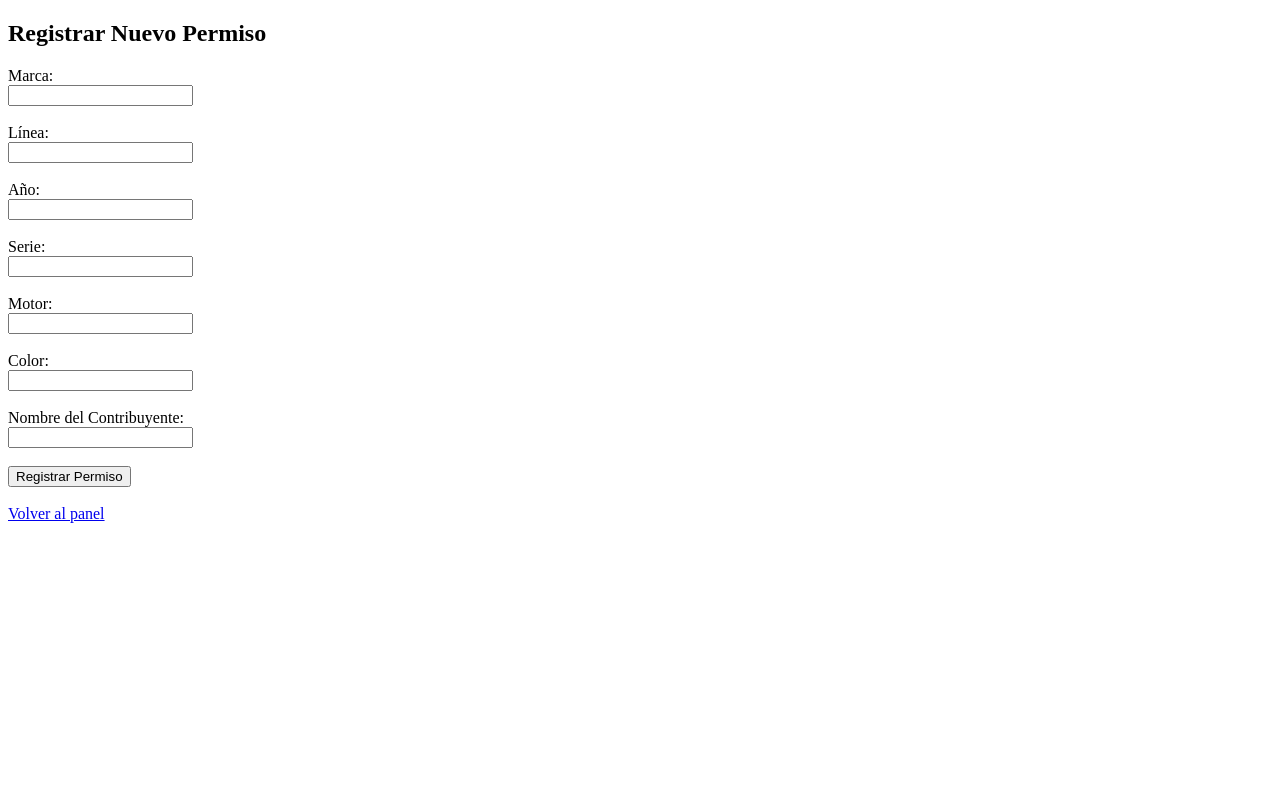
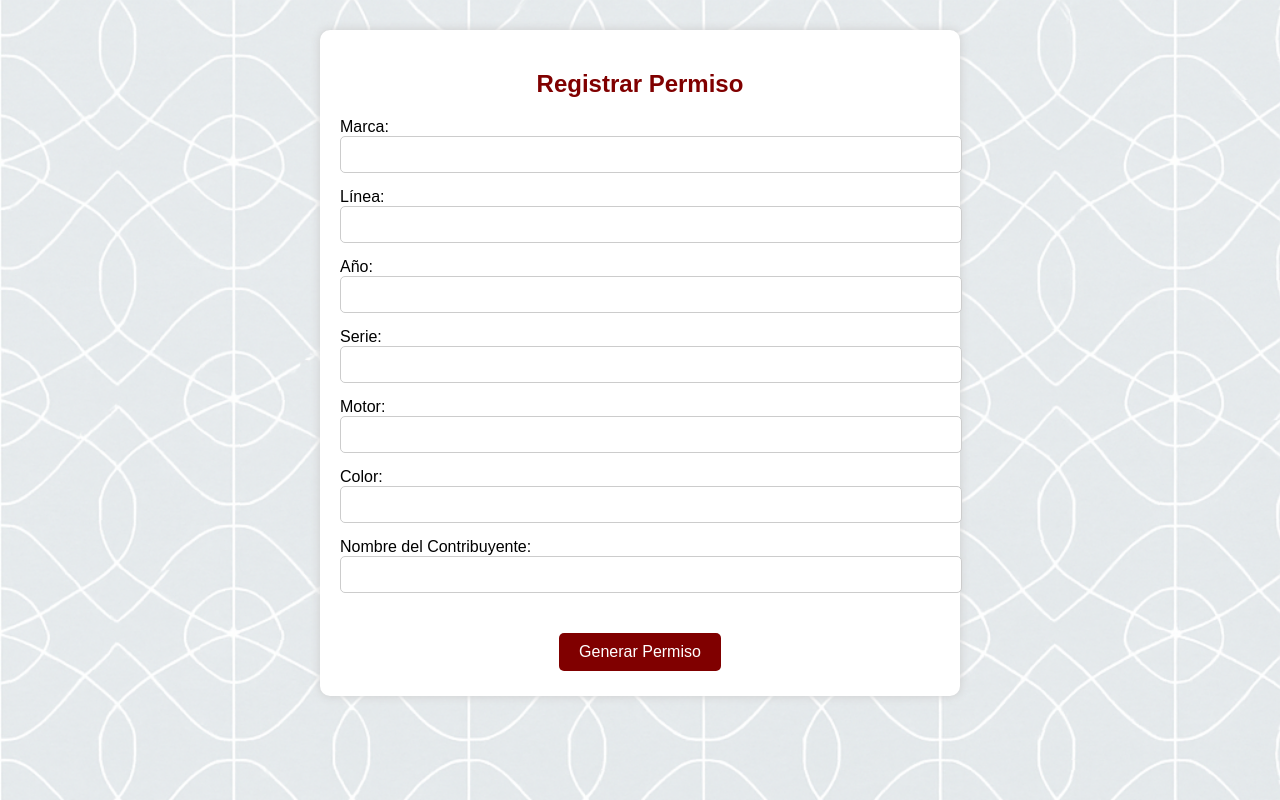
Before and after one commit to Gsr1989/Guerrero, a Flask app: page /registrar in a window 1280 px wide. Run offline with Flask 3, Linux system fonts and the light colour scheme.

Commit message:
Update formulario_guerrero.html

```diff
--- a/templates/formulario_guerrero.html
+++ b/templates/formulario_guerrero.html
@@ -2,38 +2,39 @@
 <html lang="es">
 <head>
     <meta charset="UTF-8">
-    <title>Registrar Permiso - Guerrero</title>
+    <title>Registrar Permiso Guerrero</title>
     <meta name="viewport" content="width=device-width, initial-scale=1">
+    <link rel="stylesheet" href="{{ url_for('static', filename='css/style.css') }}">
 </head>
-<body>
-    <h2>Registrar Nuevo Permiso</h2>
+<body style="background-image: url('{{ url_for('static', filename='img/fondo_grecas.png') }}'); background-size: cover;">
+<div class="container">
+    <h2>Registrar Permiso</h2>
+    <form method="POST">
+        <label>Marca:</label>
+        <input type="text" name="marca" required>
 
-    <form method="POST" action="{{ url_for('formulario_guerrero') }}">
-        <label>Marca:</label><br>
-        <input type="text" name="marca" required><br><br>
+        <label>Línea:</label>
+        <input type="text" name="linea" required>
 
-        <label>Línea:</label><br>
-        <input type="text" name="linea" required><br><br>
+        <label>Año:</label>
+        <input type="text" name="anio" required>
 
-        <label>Año:</label><br>
-        <input type="text" name="año" required><br><br>
+        <label>Serie:</label>
+        <input type="text" name="serie" required>
 
-        <label>Serie:</label><br>
-        <input type="text" name="serie" required><br><br>
+        <label>Motor:</label>
+        <input type="text" name="motor" required>
 
-        <label>Motor:</label><br>
-        <input type="text" name="motor" required><br><br>
+        <label>Color:</label>
+        <input type="text" name="color" required>
 
-        <label>Color:</label><br>
-        <input type="text" name="color" required><br><br>
+        <label>Nombre del Contribuyente:</label>
+        <input type="text" name="contribuyente" required>
 
-        <label>Nombre del Contribuyente:</label><br>
-        <input type="text" name="nombre" required><br><br>
-
-        <button type="submit">Registrar Permiso</button>
+        <div style="text-align: center; margin-top: 20px;">
+            <button type="submit">Generar Permiso</button>
+        </div>
     </form>
-
-    <br>
-    <a href="{{ url_for('panel_guerrero') }}">Volver al panel</a>
+</div>
 </body>
 </html>
```
